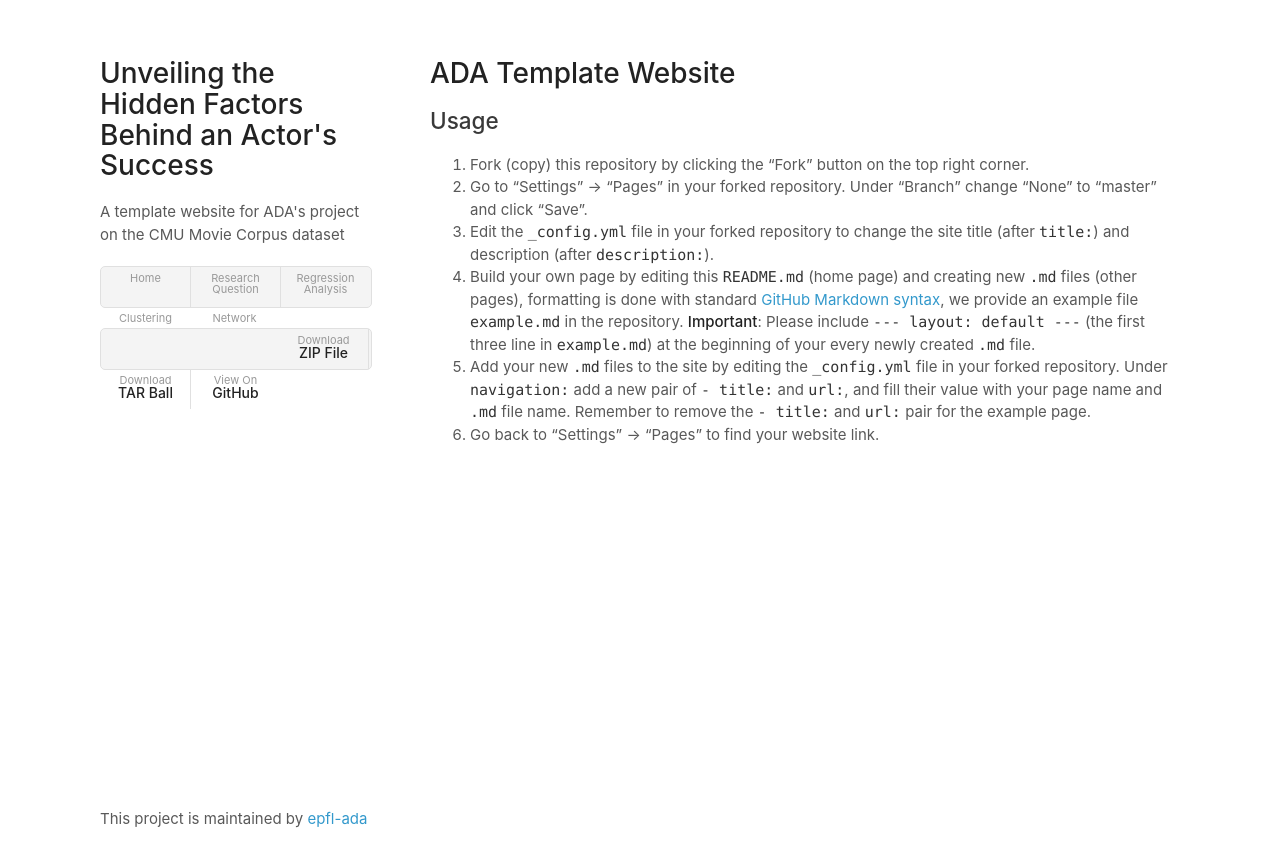
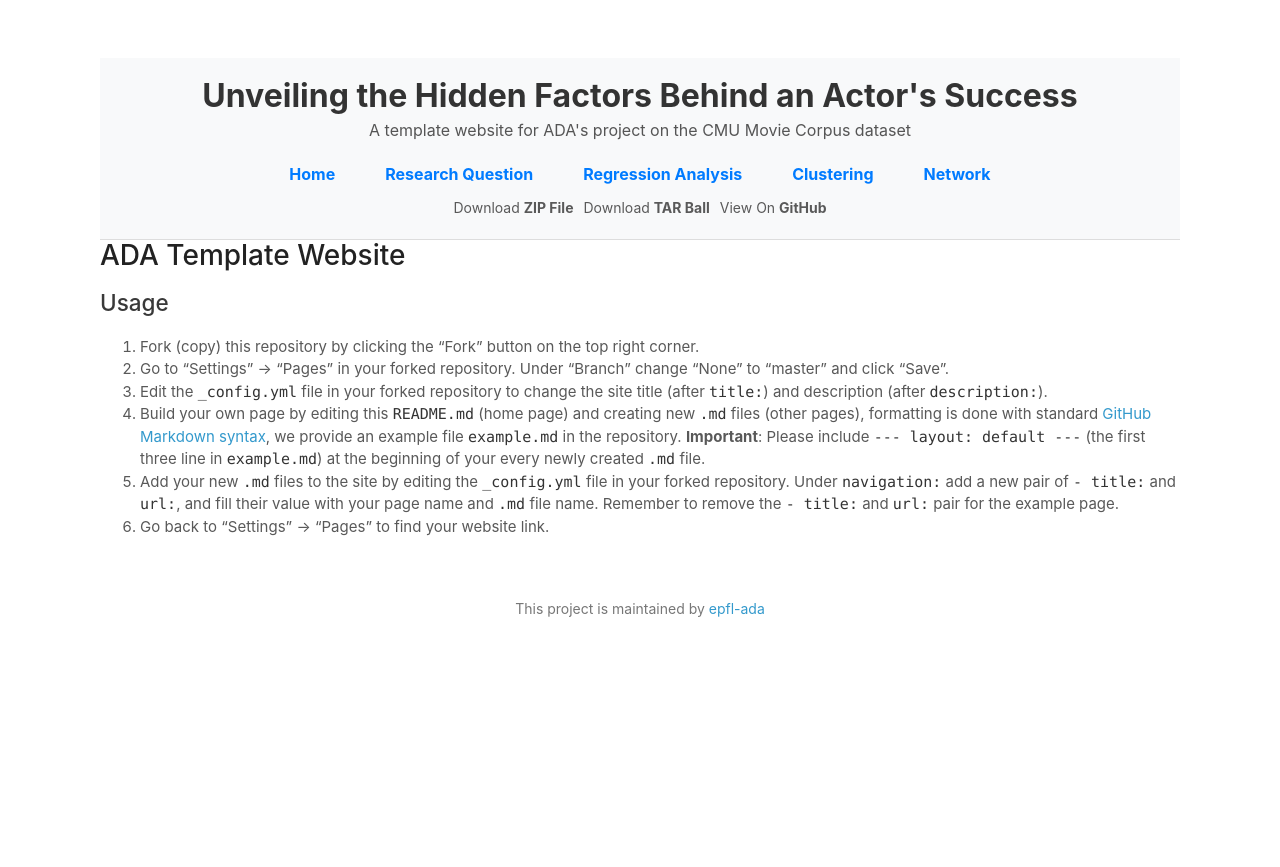
Before and after one commit to epfl-ada/ada-2024-project-arabsdatascientists2024, a Jekyll site: the page built from README.md, in a window 1280 px wide. Shown: the top 867 px of the page. Built offline with Jekyll 4.4.1, drawn with Linux system fonts in a browser that asks for light colours; our own code applies the rules of GitHub Pages for plain Markdown files.

Commit message:
Update styles.css

```diff
--- a/assets/css/styles.css
+++ b/assets/css/styles.css
@@ -1,270 +1,202 @@
 body {
   background-color: #fff;
-  padding:50px;
+  padding: 50px;
   font: 15px/1.5 -apple-system, BlinkMacSystemFont, "Segoe UI", Roboto, Oxygen, Ubuntu, Cantarell, "Fira Sans", "Droid Sans", "Helvetica Neue", Arial, sans-serif, "Apple Color Emoji", "Segoe UI Emoji", "Segoe UI Symbol";
-  color:#595959;
-  font-weight:400;
+  color: #595959;
+  font-weight: 400;
 }
 
 h1, h2, h3, h4, h5, h6 {
-  color:#222;
-  margin:0 0 20px;
+  color: #222;
+  margin: 0 0 20px;
 }
 
 p, ul, ol, table, pre, dl {
-  margin:0 0 20px;
+  margin: 0 0 20px;
 }
 
 h1, h2, h3 {
-  line-height:1.1;
+  line-height: 1.1;
 }
 
 h1 {
-  font-size:28px;
+  font-size: 28px;
   font-weight: 500;
 }
 
 h2 {
-  color:#393939;
+  color: #393939;
   font-weight: 500;
 }
 
 h3, h4, h5, h6 {
-  color:#494949;
+  color: #494949;
   font-weight: 500;
 }
 
 a {
-  color:#39c;
-  text-decoration:none;
+  color: #39c;
+  text-decoration: none;
 }
 
 a:hover {
-  color:#069;
+  color: #069;
 }
 
 a small {
-  font-size:11px;
-  color:#777;
-  margin-top:-0.3em;
-  display:block;
+  font-size: 11px;
+  color: #777;
+  margin-top: -0.3em;
+  display: block;
 }
 
 a:hover small {
-  color:#777;
+  color: #777;
 }
 
 .wrapper {
-  width:1080px;
-  margin:0 auto;
+  width: 1080px;
+  margin: 0 auto;
 }
 
 blockquote {
-  border-left:1px solid #e5e5e5;
-  margin:0;
-  padding:0 0 0 20px;
-  font-style:italic;
+  border-left: 1px solid #e5e5e5;
+  margin: 0;
+  padding: 0 0 0 20px;
+  font-style: italic;
 }
 
 code, pre {
-  font-family:Monaco, Bitstream Vera Sans Mono, Lucida Console, Terminal, Consolas, Liberation Mono, DejaVu Sans Mono, Courier New, monospace;
-  color:#333;
+  font-family: Monaco, Bitstream Vera Sans Mono, Lucida Console, Terminal, Consolas, Liberation Mono, DejaVu Sans Mono, Courier New, monospace;
+  color: #333;
 }
 
 pre {
-  padding:8px 15px;
+  padding: 8px 15px;
   background: #f8f8f8;
-  border-radius:5px;
-  border:1px solid #e5e5e5;
+  border-radius: 5px;
+  border: 1px solid #e5e5e5;
   overflow-x: auto;
 }
 
 table {
-  width:100%;
-  border-collapse:collapse;
+  width: 100%;
+  border-collapse: collapse;
 }
 
 th, td {
-  text-align:left;
-  padding:5px 10px;
-  border-bottom:1px solid #e5e5e5;
+  text-align: left;
+  padding: 5px 10px;
+  border-bottom: 1px solid #e5e5e5;
 }
 
 dt {
-  color:#444;
-  font-weight:500;
+  color: #444;
+  font-weight: 500;
 }
 
 th {
-  color:#444;
+  color: #444;
 }
 
 img {
-  max-width:100%;
+  max-width: 100%;
 }
 
+/* Header and Navigation Styles */
 header {
-  width:270px;
-  float:left;
-  position:fixed;
-  -webkit-font-smoothing:subpixel-antialiased;
+  background-color: #f8f9fa;
+  padding: 20px;
+  border-bottom: 1px solid #ddd;
+  text-align: center;
 }
 
-header ul {
-  list-style:none;
-  height:40px;
-  padding:0;
-  background: #f4f4f4;
-  border-radius:5px;
-  border:1px solid #e0e0e0;
-  width:270px;
+header h1 {
+  font-size: 32px;
+  font-weight: bold;
+  color: #333;
+  margin: 0;
 }
 
-header li {
-  width:89px;
-  float:left;
-  border-right:1px solid #e0e0e0;
-  height:40px;
+header p {
+  font-size: 16px;
+  color: #555;
+  margin: 5px 0 20px;
 }
 
-header li:first-child a {
-  border-radius:5px 0 0 5px;
+nav ul {
+  list-style: none;
+  margin: 0;
+  padding: 0;
+  display: flex;
+  justify-content: center;
+  gap: 20px;
 }
 
-header li:last-child a {
-  border-radius:0 5px 5px 0;
+nav ul li {
+  display: inline;
 }
 
-header ul a {
-  line-height:1;
-  font-size:11px;
-  color:#999;
-  display:block;
-  text-align:center;
-  padding-top:6px;
-  height:34px;
+nav ul li a {
+  text-decoration: none;
+  font-size: 16px;
+  color: #007bff;
+  font-weight: bold;
+  padding: 10px 15px;
+  border-radius: 5px;
+  transition: background-color 0.3s ease, color 0.3s ease;
 }
 
-header ul a:hover {
-  color:#999;
+nav ul li a:hover {
+  background-color: #007bff;
+  color: #fff;
 }
 
-header ul a:active {
-  background-color:#f0f0f0;
+/* Downloads Section */
+header ul.downloads {
+  list-style: none;
+  margin: 10px 0 0;
+  padding: 0;
+  display: flex;
+  justify-content: center;
+  gap: 10px;
 }
 
-strong {
-  color:#222;
-  font-weight:500;
+header ul.downloads li a {
+  font-size: 14px;
+  text-decoration: none;
+  color: #595959;
 }
 
-header ul li + li + li {
-  border-right:none;
-  width:89px;
+header ul.downloads li a:hover {
+  color: #333;
+  text-decoration: underline;
 }
 
-header ul a strong {
-  font-size:14px;
-  display:block;
-  color:#222;
+/* Footer */
+footer {
+  width: 100%;
+  text-align: center;
+  margin-top: 50px;
+  padding: 10px 0;
+  font-size: 14px;
+  color: #777;
 }
 
-section {
-  width:750px;
-  float:right;
-  padding-bottom:50px;
-}
-
-small {
-  font-size:11px;
-}
-
-hr {
-  border:0;
-  background:#e5e5e5;
-  height:1px;
-  margin:0 0 20px;
-}
-
-footer {
-  width:270px;
-  float:left;
-  position:fixed;
-  bottom:50px;
-  -webkit-font-smoothing:subpixel-antialiased;
-}
-
+/* Responsive Navigation */
 @media print, screen and (max-width: 960px) {
-
-  div.wrapper {
-    width:auto;
-    margin:0;
-  }
-
-  header, section, footer {
-    float:none;
-    position:static;
-    width:auto;
-  }
-
-  header {
-    padding-right:320px;
-  }
-
-  section {
-    border:1px solid #e5e5e5;
-    border-width:1px 0;
-    padding:20px 0;
-    margin:0 0 20px;
-  }
-
-  header a small {
-    display:inline;
-  }
-
-  header ul {
-    position:absolute;
-    right:50px;
-    top:52px;
+  nav ul {
+    flex-direction: column;
+    align-items: center;
   }
 }
 
 @media print, screen and (max-width: 720px) {
   body {
-    word-wrap:break-word;
-  }
-
-  header {
-    padding:0;
-  }
-
-  header ul, header p.view {
-    position:static;
-  }
-
-  pre, code {
-    word-wrap:normal;
-  }
-}
-
-@media print, screen and (max-width: 480px) {
-  body {
-    padding:15px;
+    padding: 15px;
   }
 
   header ul {
-    width:99%;
-  }
-
-  header li, header ul li + li + li {
-    width:33%;
+    width: 100%;
   }
 }
-
-@media print {
-  body {
-    padding:0.4in;
-    font-size:12pt;
-    color:#444;
-  }
-}
```
